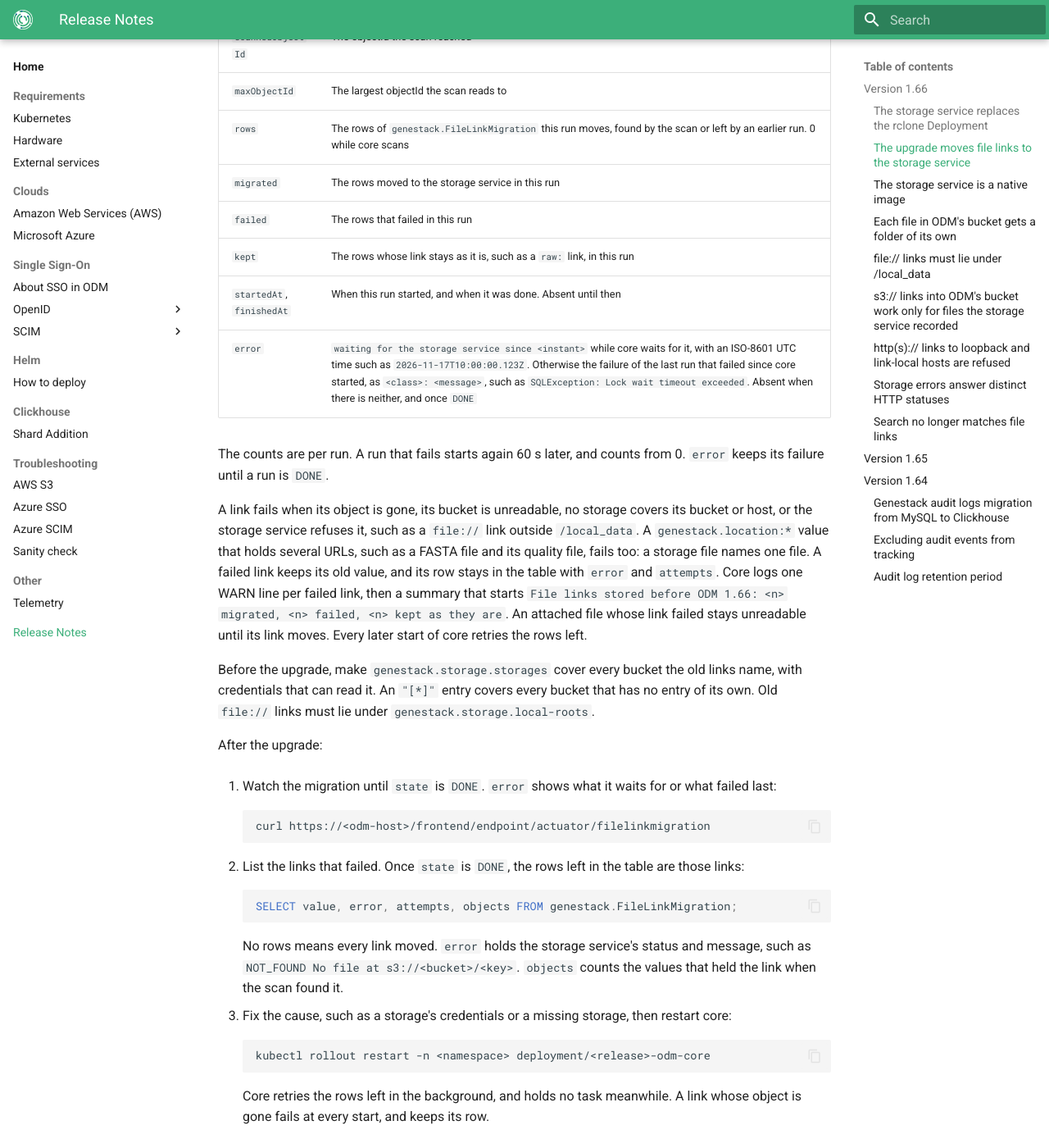
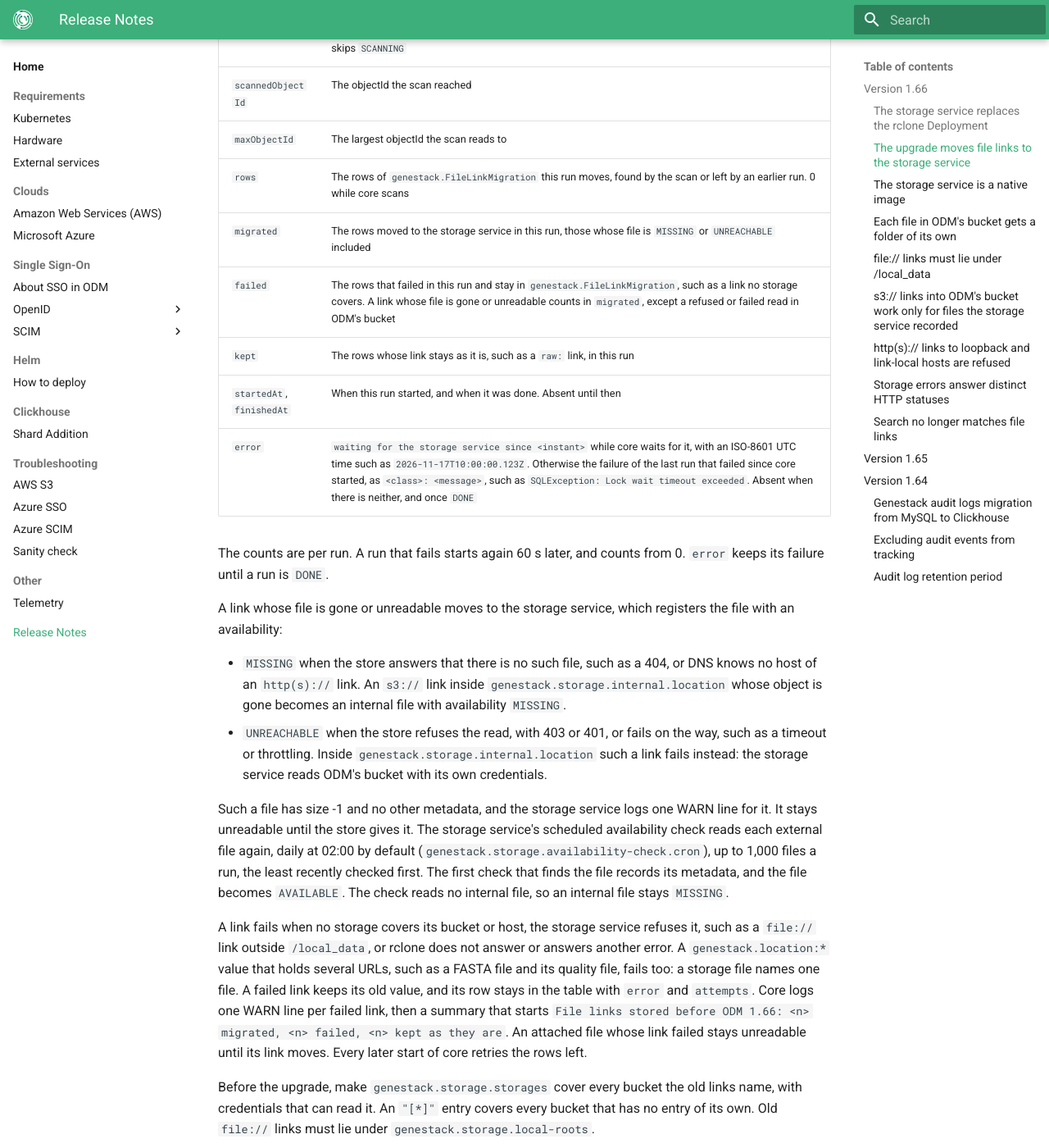
Before and after one commit to genestack/admin-docs, an MkDocs documentation site: the page built from docs/home/release-notes.md, in a window 1280 px wide and 1400 px high, scrolled down 3580 px. Shown: the whole window at 82% size. Built offline with MkDocs 1.6.1 and Material for MkDocs 9.7.7, drawn with Linux system fonts in a browser that asks for light colours; the version menu is left out; some of the changed text lies outside the part shown.

Commit message:
BIA-280: Document how the upgrade keeps links whose file is gone
The 1.66 release notes say that a link whose file is gone or unreadable
moves to the storage service with availability MISSING or UNREACHABLE,
what the migration endpoint's failed count now holds, and how to list
those files in the storage service's database.

Co-Authored-By: Claude Opus 5.5 <noreply@anthropic.com>

````diff
--- a/docs/home/release-notes.md
+++ b/docs/home/release-notes.md
@@ -88,6 +88,8 @@ Then core registers each row's link with the storage service:
   garbage collector deletes it as it deletes a 1.66 upload: with the object that holds it, when that object is
   marked `File copy stored`.
 - Any other link becomes an external file, as an import by link makes it.
+- A link whose file is gone or unreadable becomes a file too, with availability `MISSING` or `UNREACHABLE`, so its
+  bucket and key stay recorded.
 - A `raw:`, `ftp:`, `storage:` or `localfile:` link stays as it is, and its row goes.
 
 Core then replaces the link with the file's id, and re-indexes in Solr the objects that held it and their tasks.
@@ -131,8 +133,8 @@ field when core does not answer.
 | `scannedObjectId` | The objectId the scan reached |
 | `maxObjectId` | The largest objectId the scan reads to |
 | `rows` | The rows of `genestack.FileLinkMigration` this run moves, found by the scan or left by an earlier run. 0 while core scans |
-| `migrated` | The rows moved to the storage service in this run |
-| `failed` | The rows that failed in this run |
+| `migrated` | The rows moved to the storage service in this run, those whose file is `MISSING` or `UNREACHABLE` included |
+| `failed` | The rows that failed in this run and stay in `genestack.FileLinkMigration`, such as a link no storage covers. A link whose file is gone or unreadable counts in `migrated`, except a refused or failed read in ODM's bucket |
 | `kept` | The rows whose link stays as it is, such as a `raw:` link, in this run |
 | `startedAt`, `finishedAt` | When this run started, and when it was done. Absent until then |
 | `error` | `waiting for the storage service since <instant>` while core waits for it, with an ISO-8601 UTC time such as `2026-11-17T10:00:00.123Z`. Otherwise the failure of the last run that failed since core started, as `<class>: <message>`, such as `SQLException: Lock wait timeout exceeded`. Absent when there is neither, and once `DONE` |
@@ -140,12 +142,27 @@ field when core does not answer.
 The counts are per run. A run that fails starts again 60 s later, and counts from 0. `error` keeps its failure until
 a run is `DONE`.
 
-A link fails when its object is gone, its bucket is unreadable, no storage covers its bucket or host, or the storage
-service refuses it, such as a `file://` link outside `/local_data`. A `genestack.location:*` value that holds several
-URLs, such as a FASTA file and its quality file, fails too: a storage file names one file. A failed link keeps its
-old value, and its row stays in the table with `error` and `attempts`. Core logs one WARN line per failed link, then
-a summary that starts `File links stored before ODM 1.66: <n> migrated, <n> failed, <n> kept as they are`. An
-attached file whose link failed stays unreadable until its link moves. Every later start of core retries the rows
+A link whose file is gone or unreadable moves to the storage service, which registers the file with an availability:
+
+- `MISSING` when the store answers that there is no such file, such as a 404, or DNS knows no host of an `http(s)://`
+  link. An `s3://` link inside `genestack.storage.internal.location` whose object is gone becomes an internal file
+  with availability `MISSING`.
+- `UNREACHABLE` when the store refuses the read, with 403 or 401, or fails on the way, such as a timeout or
+  throttling. Inside `genestack.storage.internal.location` such a link fails instead: the storage service reads ODM's
+  bucket with its own credentials.
+
+Such a file has size -1 and no other metadata, and the storage service logs one WARN line for it. It stays
+unreadable until the store gives it. The storage service's scheduled availability check reads each external file
+again, daily at 02:00 by default (`genestack.storage.availability-check.cron`), up to 1,000 files a run, the least
+recently checked first. The first check that finds the file records its metadata, and the file becomes `AVAILABLE`.
+The check reads no internal file, so an internal file stays `MISSING`.
+
+A link fails when no storage covers its bucket or host, the storage service refuses it, such as a `file://` link
+outside `/local_data`, or rclone does not answer or answers another error. A `genestack.location:*` value that holds
+several URLs, such as a FASTA file and its quality file, fails too: a storage file names one file. A failed link
+keeps its old value, and its row stays in the table with `error` and `attempts`. Core logs one WARN line per failed
+link, then a summary that starts `File links stored before ODM 1.66: <n> migrated, <n> failed, <n> kept as they are`.
+An attached file whose link failed stays unreadable until its link moves. Every later start of core retries the rows
 left.
 
 Before the upgrade, make `genestack.storage.storages` cover every bucket the old links name, with credentials that
@@ -167,17 +184,33 @@ After the upgrade:
     ```
 
     No rows means every link moved. `error` holds the storage service's status and message, such as
-    `NOT_FOUND No file at s3://<bucket>/<key>`. `objects` counts the values that held the link when the scan found
-    it.
+    `FAILED_PRECONDITION No storage covers bucket <bucket>: genestack.storage.storages names none for it`. `objects`
+    counts the values that held the link when the scan found it.
 
-3. Fix the cause, such as a storage's credentials or a missing storage, then restart core:
+3. Fix the cause, such as a missing storage, then restart core:
 
     ```shell
     kubectl rollout restart -n <namespace> deployment/<release>-odm-core
     ```
 
-    Core retries the rows left in the background, and holds no task meanwhile. A link whose object is gone fails at
-    every start, and keeps its row.
+    Core retries the rows left in the background, and holds no task meanwhile.
+
+4. List the files that moved without their file, in the storage service's database, `storage`. External files:
+
+    ```sql
+    SELECT link, availability, checked_at FROM external_file WHERE availability IN ('MISSING', 'UNREACHABLE');
+    ```
+
+    Internal files, the links into ODM's bucket whose object was gone:
+
+    ```sql
+    SELECT path FROM internal_file WHERE availability = 'MISSING';
+    ```
+
+    `path` is relative to `genestack.storage.internal.location`. The first query also lists external files that a
+    scheduled check found missing or unreachable since. When a storage's credentials made files `UNREACHABLE`, fix
+    them in `genestack.storage.storages` and restart the storage service. The next check that finds such a file
+    marks it `AVAILABLE`.
 
 The upgrade leaves the parameters of func-job's jobs as they are. Func-job marks every job running at the upgrade
 FAILED, as at any start. `PUT /api/v1/jobs/{jobExecId}/restart` of a job started before 1.66 answers 409 with hint
````
